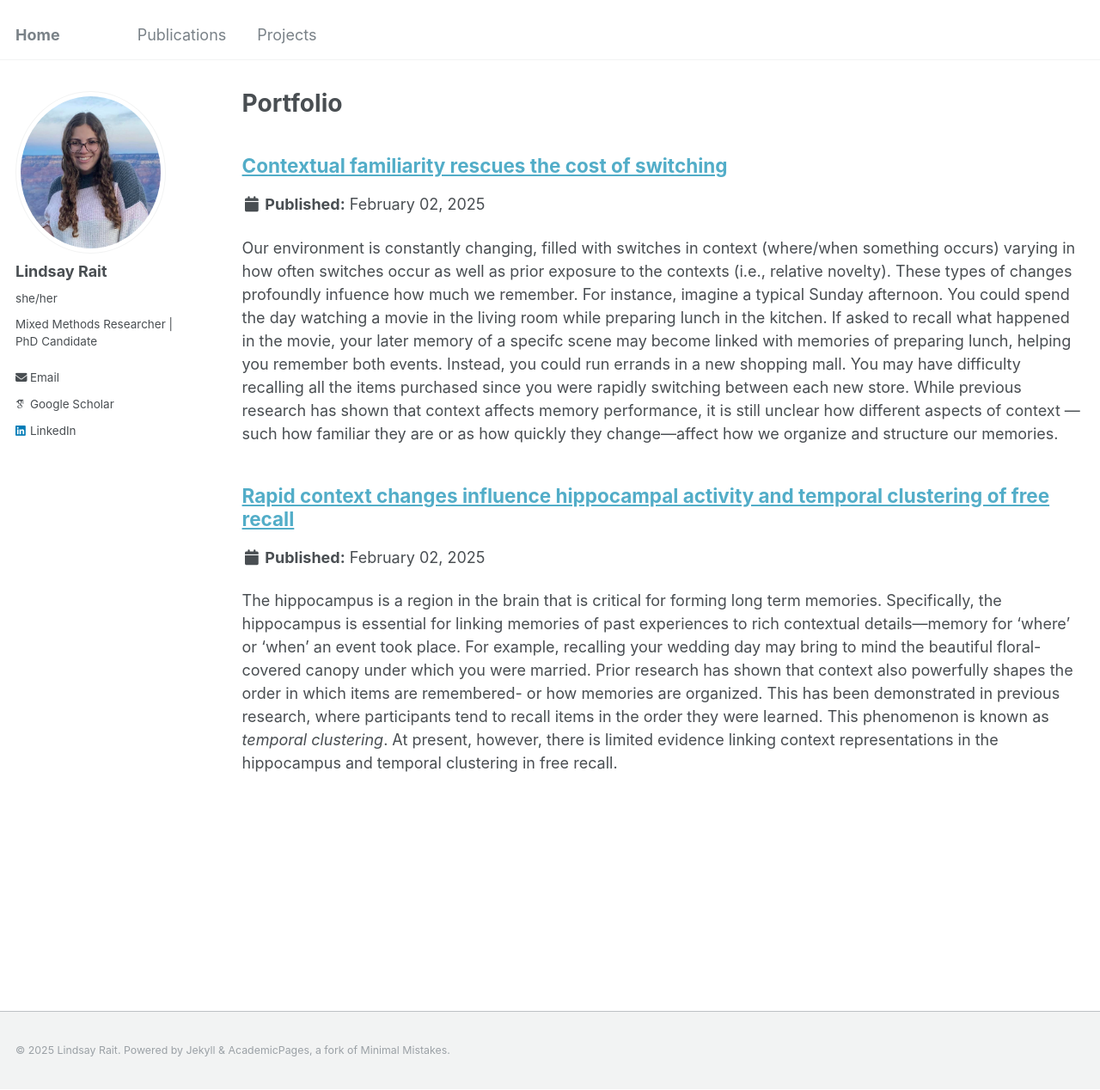
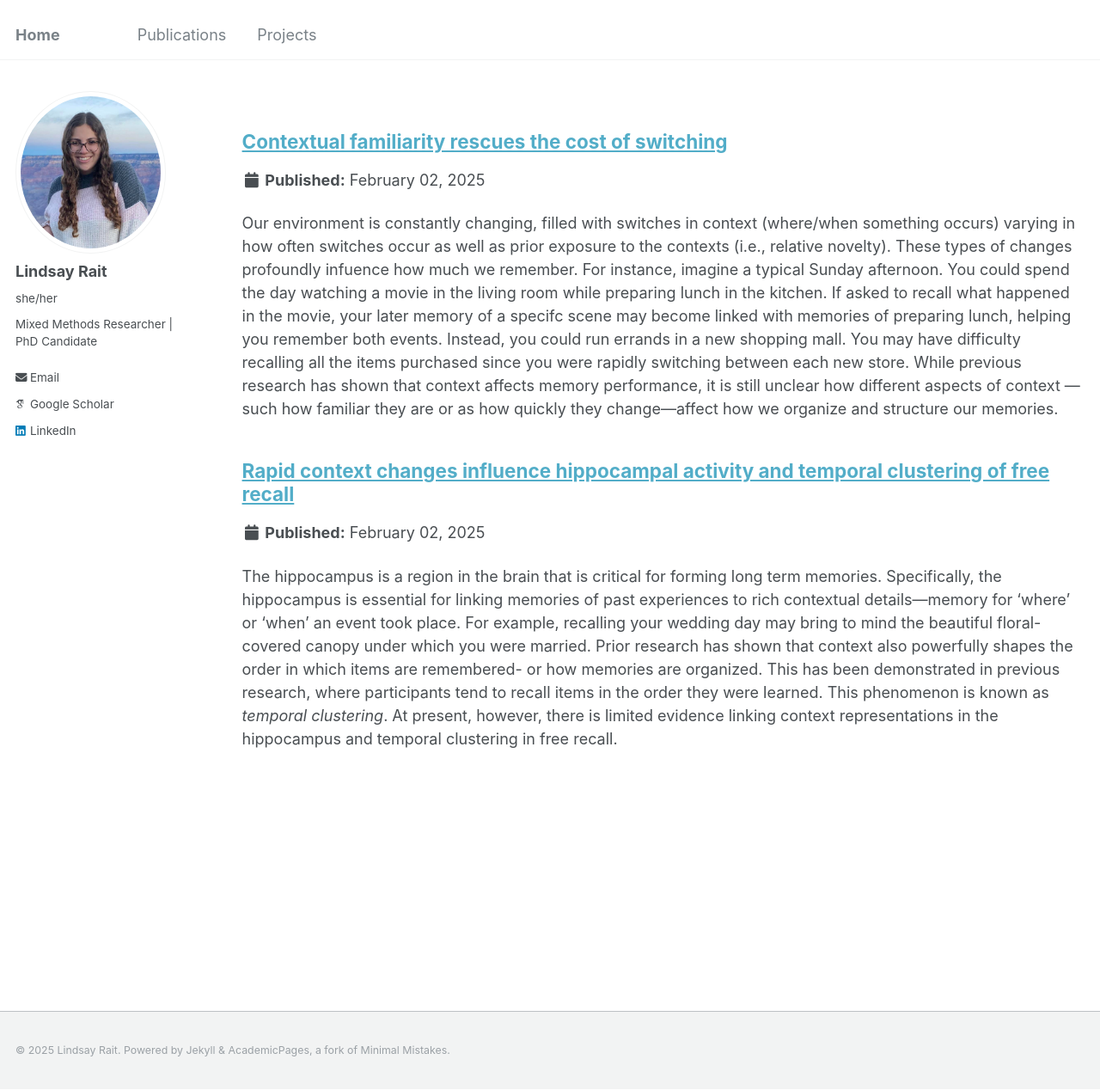
Before and after one commit to lindsay-rait/lindsay-rait.github.io, a Jekyll site: the page built from _pages/portfolio.html, in a window 1280 px wide and 1268 px high. Shown: the whole window at 86% size. Built offline with Jekyll 4.4.1, drawn with Linux system fonts in a browser that asks for light colours; some web fonts are replaced.

Commit message:
Update archive.html

```diff
--- a/_layouts/archive.html
+++ b/_layouts/archive.html
@@ -16,8 +16,10 @@ layout: default
   {% include sidebar.html %}
 
   <div class="archive">
-    {% unless page.header.overlay_color or page.header.overlay_image %}
-      <h1 class="page__title">{{ page.title }}</h1>
+    {% unless page.url == '/portfolio/' %}
+      {% unless page.header.overlay_color or page.header.overlay_image %}
+        <h1 class="page__title">{{ page.title }}</h1>
+      {% endunless %}
     {% endunless %}
     {{ content }}
   </div>
```
